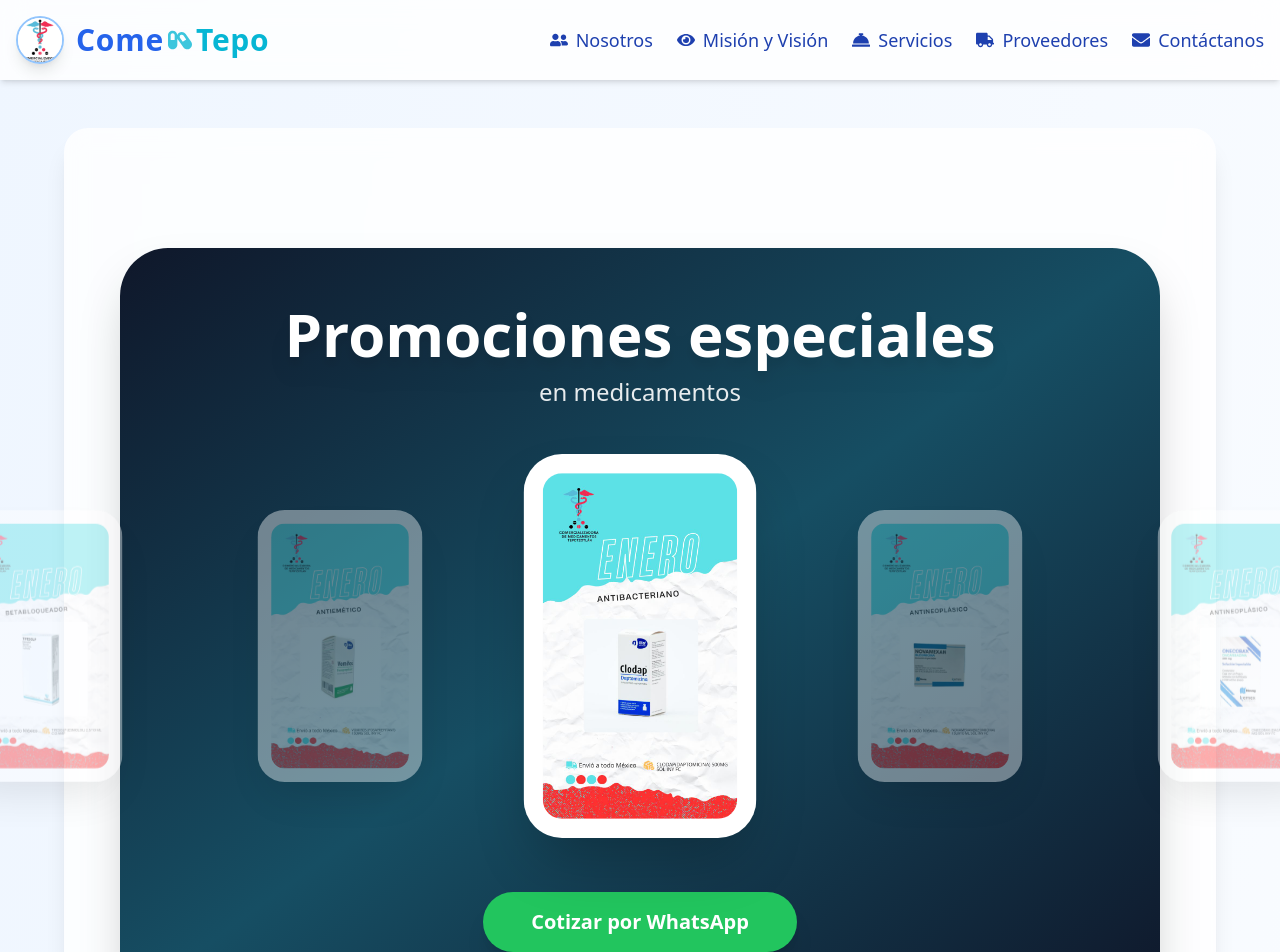
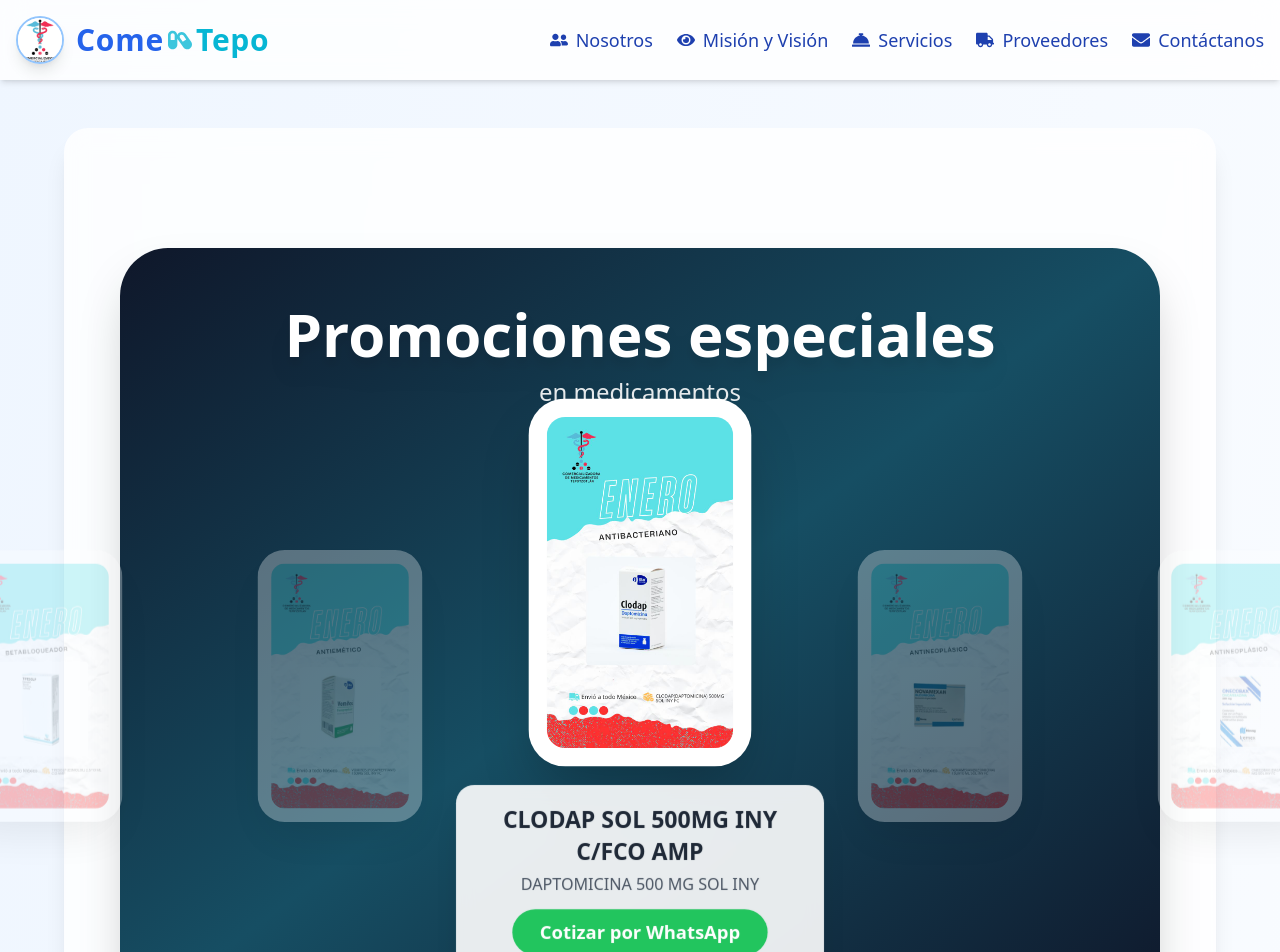
Before and after one commit to IsraelRodz/Cometepo, a React (Vite) app: page / in a window 1280 px wide. Shown: the top 952 px of the page. Built offline with nearby package versions, Linux system fonts and the light colour scheme.

Commit message:
Cometepo_7_desc

```diff
--- a/src/Components/PromoBannerScroll2.tsx
+++ b/src/Components/PromoBannerScroll2.tsx
@@ -1,26 +1,103 @@
 import { useEffect, useRef, useState } from "react";
 import { motion } from "framer-motion";
 
-const images = [
-  "/Promo_2/come_1.jpeg",
-  "/Promo_2/come_2.jpeg",
-  "/Promo_2/come_3.jpeg",
-  "/Promo_2/come_4.jpeg",
-  "/Promo_2/come_5.jpeg",
-  "/Promo_2/come_6.jpeg",
-  "/Promo_2/come_7.jpeg",
-  "/Promo_2/come_8.jpeg",
-  "/Promo_2/come_9.jpeg",
-  "/Promo_2/come_10.jpeg",
-  "/Promo_2/come_11.jpeg",
-  "/Promo_2/come_12.jpeg",
-  "/Promo_2/come_13.jpeg",
-  "/Promo_2/come_14.jpeg",
-  "/Promo_2/come_15.jpeg",
-  "/Promo_2/come_16.jpeg",
-  "/Promo_2/come_17.jpeg",
-  "/Promo_2/come_18.jpeg",
+const promos = [
+  {
+    src: "/Promo_2/come_1.jpeg",
+    title: "PromociónesVOMIFOS 150MG SOL INY F.A.",
+    description: "FOSAPREPITANT 150 MG SOL INY",
+  },
+  {
+    src: "/Promo_2/come_2.jpeg",
+    title: "CLODAP SOL 500MG INY C/FCO AMP",
+    description: "DAPTOMICINA 500 MG SOL INY",
+  },
+  {
+    src: "/Promo_2/come_3.jpeg",
+    title: "NOVAMEXAN 15 UI AMP",
+    description: "BLEOMICINA 15 UI AMP",
+  },
+  {
+    src: "/Promo_2/come_4.jpeg",
+    title: "ONECOBAX 200 M G SOL INY",
+    description: "DACARBAZINA 200 MG SOL INY",
+  },
+  {
+    src: "/Promo_2/come_5.jpeg",
+    title: "DONECOL®",
+    description: "DEXRAXZOZANO, 500MG SOL INTEC CAJA C/1 AMP",
+  },
+  {
+    src: "/Promo_2/come_6.jpeg",
+    title: "MEXCIKEM 1 GR SOLINY F.A",
+    description: "CICLOSFOSFAMIDA 1 GR SOL INY",
+  },
+  {
+    src: "/Promo_2/come_7.jpeg",
+    title: "MEXCIKEM 200 MG C/5 FC",
+    description: "CICLOSFOSFAMIDA 200 GR SOL INY",
+  },
+  {
+    src: "/Promo_2/come_8.jpeg",
+    title: "SENDOXAN 500 MG SOL INY",
+    description: "CICLOFOSFAMIDA",
+  },
+  {
+    src: "/Promo_2/come_9.jpeg",
+    title: "LEUPRORELINA",
+    description: "LORELIN 11.25MG SUSP FA 2ML",
+  },
+  {
+    src: "/Promo_2/come_10.jpeg",
+    title: "LABETALOL",
+    description: "JOYALE-T 100 MG/20ML FC AMP",
+  },
+  {
+    src: "/Promo_2/come_11.jpeg",
+    title: "ESOMEPRAZOL",
+    description: "TRONIUM IV 40 MG SOL INY",
+  },
+  {
+    src: "/Promo_2/come_12.jpeg",
+    title: "PISATRINA 160MG/800MG/3ML SOL INY C/6 AMP",
+    description: "TRIMETOPRIMA/SULFAMETOXAZOL 160 MG/800 MG /3 ML C/6 AMP",
+  },
+  {
+    src: "/Promo_2/come_13.jpeg",
+    title: "TIGECICLINA",
+    description: "GECIFHIL 50MG SOL INY",
+  },
+  {
+    src: "/Promo_2/come_14.jpeg",
+    title: "MOXIFLOXACINO",
+    description: "AVELOX 400 MG TAB 7",
+  },
+  {
+    src: "/Promo_2/come_15.jpeg",
+    title: "VARAMYN®",
+    description: "VANCOMICINA, 1 G CAJA C/1 FCO",
+  },
+  {
+    src: "/Promo_2/come_16.jpeg",
+    title: "RIVOCILVAR",
+    description: "ACICLOVIR 250 MG C/5 FC",
+  },
+  {
+    src: "/Promo_2/come_17.jpeg",
+    title: "VARAMYN®",
+    description: "VANCOMICINA, 500 MG CAJA C/1 FCO",
+  },
+  {
+    src: "/Promo_2/come_18.jpeg",
+    title: "ESMOLOL",
+    description: "TIFESOLP 2.5 MG/10 ML C/2 AMP",
+  },
 ];
+
+const getWhatsAppLink = (title: string) => {
+  const message = `Hola, quiero cotizar la promoción de: ${title}`;
+  return `https://wa.me/525613143229?text=${encodeURIComponent(message)}`;
+};
 
 export default function PromoBannerScroll() {
   const [current, setCurrent] = useState(0);
@@ -38,7 +115,7 @@
     if (isMobile) return;
 
     intervalRef.current = window.setInterval(() => {
-      setCurrent((prev) => (prev + 1) % images.length);
+      setCurrent((prev) => (prev + 1) % promos.length);
     }, 4500);
 
     return () => {
@@ -49,7 +126,6 @@
   return (
     <section className="px-4 my-20">
       <div className="max-w-7xl mx-auto rounded-[3rem] shadow-2xl bg-gradient-to-br from-slate-900 via-cyan-900 to-slate-900 px-6 py-14">
-
         {/* ===== TITULO ===== */}
         <div className="text-center mb-12">
           <h2 className="text-white text-4xl md:text-6xl font-extrabold drop-shadow-xl">
@@ -63,54 +139,87 @@
         {/* ===== CARRUSEL ===== */}
         {isMobile ? (
           <div className="flex gap-6 overflow-x-auto snap-x snap-mandatory pb-10 scrollbar-hide">
-            {images.map((src, i) => (
-              <div key={i} className="snap-center shrink-0">
+            {promos.map((promo, i) => (
+              <div
+                key={i}
+                className="snap-center shrink-0 w-72 bg-white rounded-3xl shadow-xl p-4 flex flex-col items-center"
+              >
                 <img
-                  src={src}
-                  alt={`Promoción ${i + 1}`}
-                  className="h-64 rounded-3xl shadow-xl object-contain bg-white p-4"
+                  src={promo.src}
+                  alt={promo.title}
+                  className="h-56 object-contain mb-4"
                   loading="lazy"
                 />
+
+                <h3 className="text-lg font-bold text-gray-800 text-center">
+                  {promo.title}
+                </h3>
+
+                <p className="text-sm text-gray-600 text-center mt-1">
+                  {promo.description}
+                </p>
+
+                <a
+                  href={getWhatsAppLink(promo.title)}
+                  target="_blank"
+                  rel="noopener noreferrer"
+                  className="mt-4 bg-green-500 hover:bg-green-600 text-white px-6 py-2 rounded-full font-semibold"
+                >
+                  Cotizar por WhatsApp
+                </a>
               </div>
             ))}
           </div>
         ) : (
-          <div className="relative h-[380px] flex justify-center items-center mb-14">
+          <div className="relative h-[460px] flex justify-center items-center mb-14">
             {[-2, -1, 0, 1, 2].map((offset) => {
-              const index = (current + offset + images.length) % images.length;
+              const index = (current + offset + promos.length) % promos.length;
+              const promo = promos[index];
               const isCenter = offset === 0;
 
               return (
-                <motion.img
+                <motion.div
                   key={index}
-                  src={images[index]}
-                  alt={`Promoción ${index + 1}`}
-                  className="absolute h-80 rounded-[2rem] shadow-2xl object-contain bg-white p-4"
+                  className="absolute flex flex-col items-center"
                   animate={{
                     x: offset * 300,
-                    scale: isCenter ? 1.2 : 0.85,
-                    opacity: isCenter ? 1 : 0.4,
+                    scale: isCenter ? 1.15 : 0.85,
+                    opacity: isCenter ? 1 : 0.3,
                   }}
-                  transition={{ duration: 0.8, ease: "easeInOut" }}
+                  transition={{ duration: 0.8 }}
                   style={{ zIndex: isCenter ? 20 : 10 }}
-                  draggable={false}
-                />
+                >
+                  <img
+                    src={promo.src}
+                    alt={promo.title}
+                    className="h-80 rounded-[2rem] shadow-2xl object-contain bg-white p-4"
+                    draggable={false}
+                  />
+
+                  {isCenter && (
+                    <div className="mt-4 text-center bg-white/90 backdrop-blur rounded-2xl p-4 w-80 shadow-xl">
+                      <h3 className="text-xl font-bold text-gray-800">
+                        {promo.title}
+                      </h3>
+                      <p className="text-gray-600 text-sm mt-1">
+                        {promo.description}
+                      </p>
+
+                      <a
+                        href={getWhatsAppLink(promo.title)}
+                        target="_blank"
+                        rel="noopener noreferrer"
+                        className="mt-3 inline-block bg-green-500 hover:bg-green-600 text-white px-6 py-2 rounded-full font-semibold"
+                      >
+                        Cotizar por WhatsApp
+                      </a>
+                    </div>
+                  )}
+                </motion.div>
               );
             })}
           </div>
         )}
-
-        {/* ===== BOTON ===== */}
-        <div className="text-center">
-          <a
-            href="https://wa.me/525613143229"
-            target="_blank"
-            rel="noopener noreferrer"
-            className="inline-block bg-green-500 hover:bg-green-600 text-white px-12 py-4 rounded-full text-xl font-bold shadow-xl transition-transform hover:scale-105"
-          >
-            Cotizar por WhatsApp
-          </a>
-        </div>
       </div>
     </section>
   );
```
